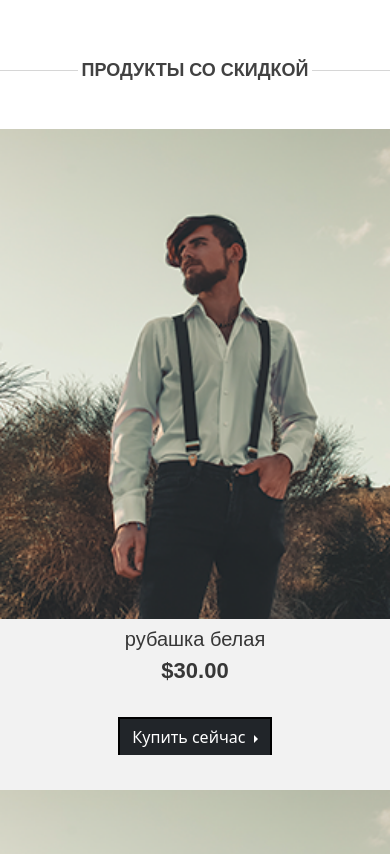
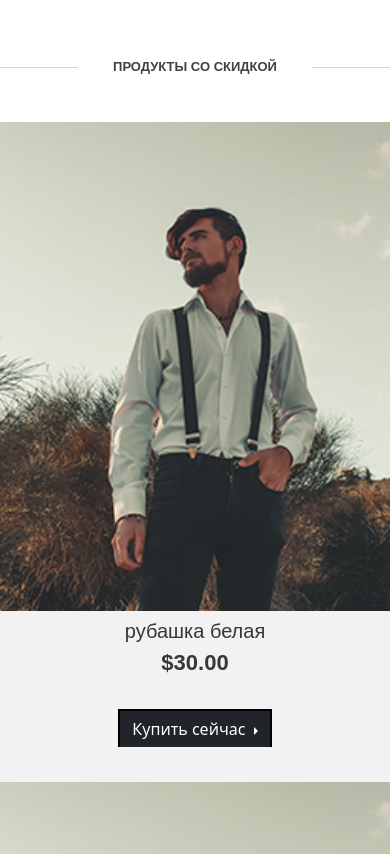
Before and after one commit to shohjakhon/manshop, a plain HTML site: page Pruduct.html in a window 390 px wide. Shown: the part 1877-2731 px from the top of the page. Drawn offline with Linux system fonts and the light colour scheme.

Commit message:
pruduct section .product-discount .before .center p

```diff
--- a/style/style.css
+++ b/style/style.css
@@ -1155,4 +1155,7 @@ section .product-discount .before .center p {
     section .product-link .box {
         justify-content: center;
     }
+    section .product-discount .before .center p {
+        font-size: 13px;
+    }
 }
```
